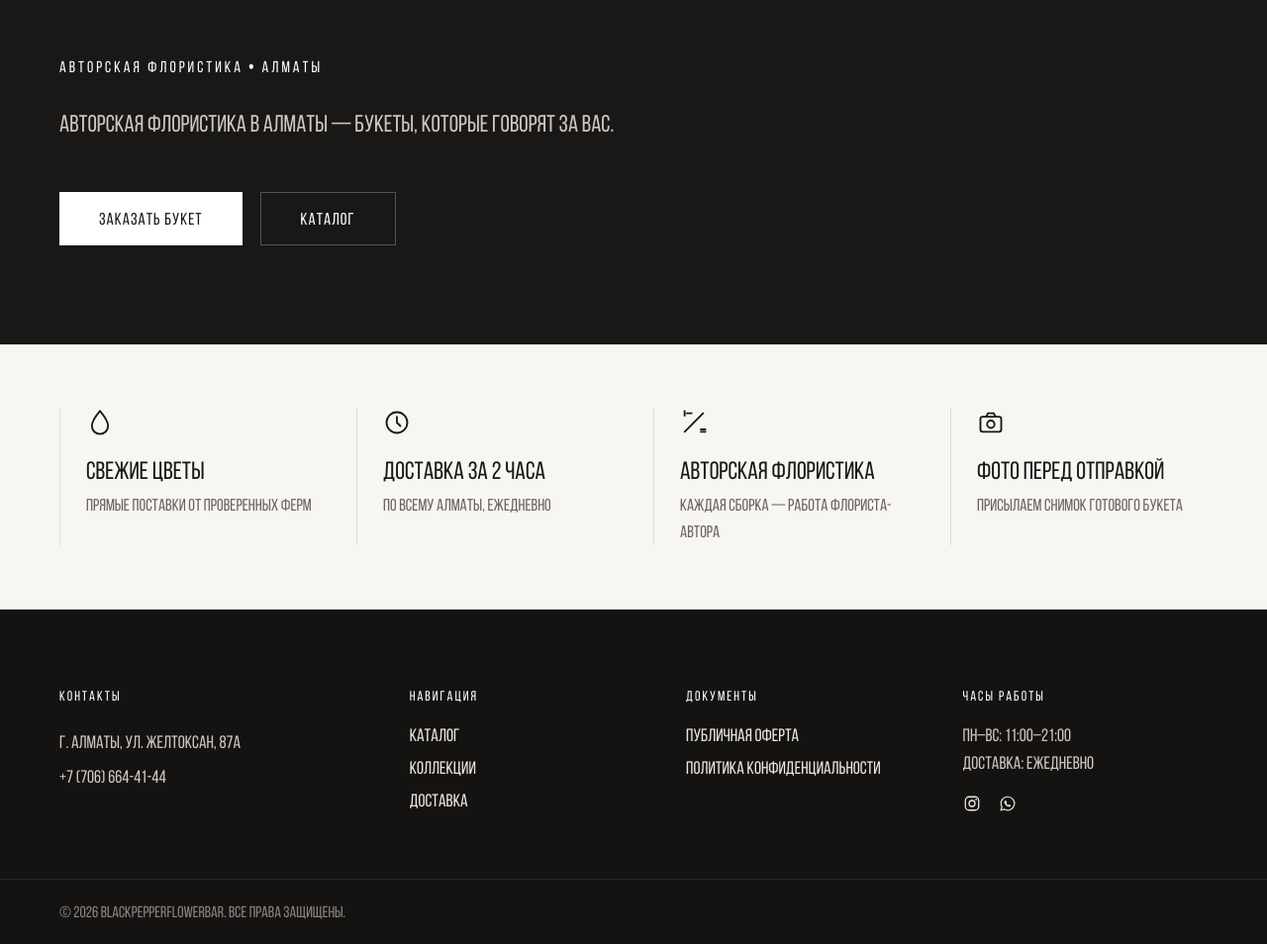
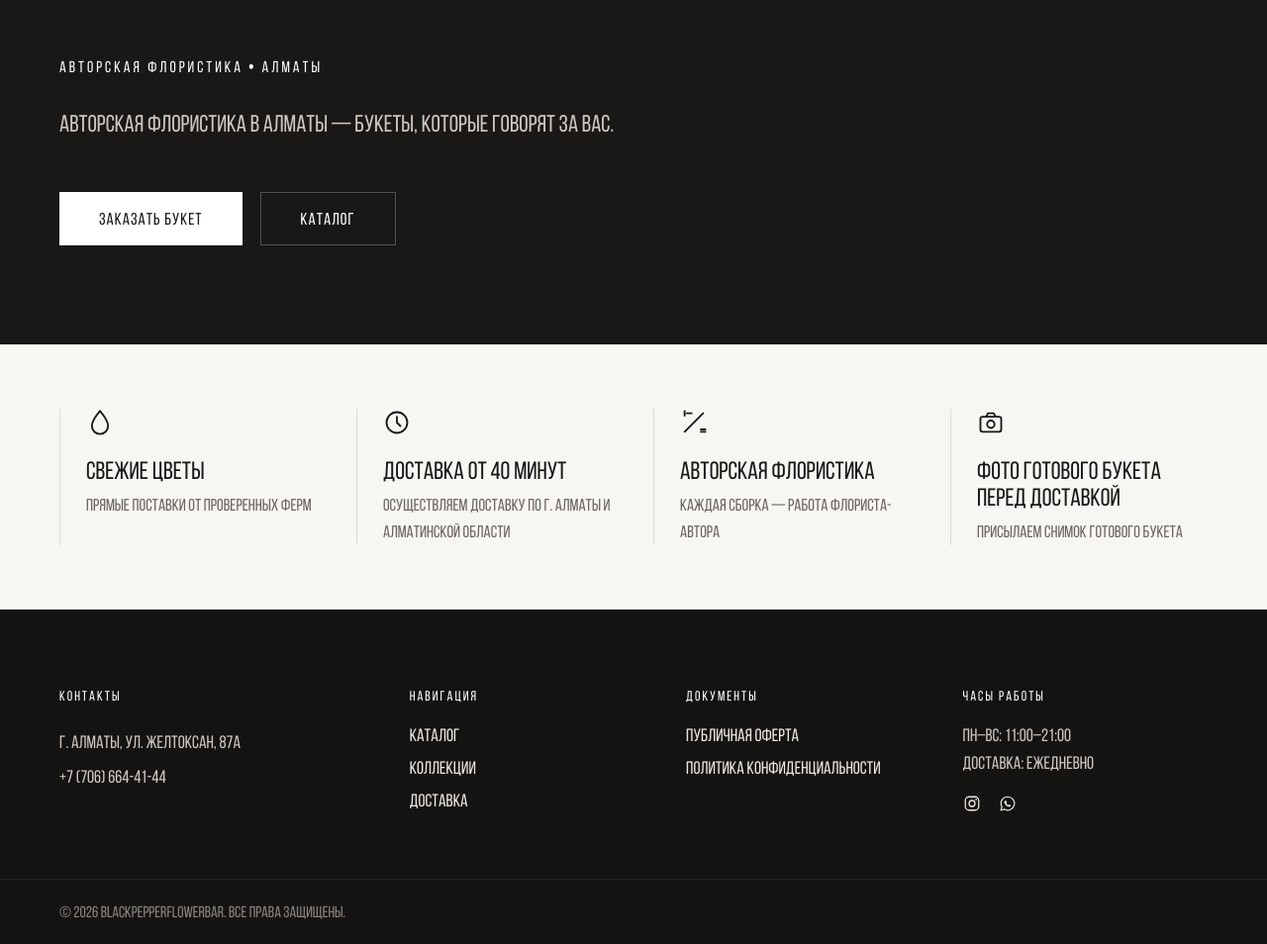
Before and after one commit to reebith546/blask_peeper, a Django app: page / in a window 1280 px wide. Shown: the part 115-1069 px from the top of the page at 99% size. Run offline with Django 5.2, Linux system fonts and the light colour scheme; data that the repository does not hold is empty.

Commit message:
Правки текста: сроки доставки и подпись фото букета
- «Доставка за 2 часа» -> «Доставка от 40 минут» (главная + «О нас»)
- «По всему Алматы, ежедневно» -> «Осуществляем доставку по г. Алматы
  и Алматинской области» (главная); на «О нас» подпись согласована
  с той же географией
- «Фото перед отправкой» -> «Фото готового букета перед доставкой»
  (главная, блок преимуществ)

Co-Authored-By: Claude Sonnet 5 <noreply@anthropic.com>

```diff
--- a/main/templates/main/about.html
+++ b/main/templates/main/about.html
@@ -25,8 +25,8 @@
       </div>
       <div class="advantage">
         <svg viewBox="0 0 24 24" fill="none"><circle cx="12" cy="12" r="9" stroke="currentColor" stroke-width="1.6"/><path d="M12 7v5l3 3" stroke="currentColor" stroke-width="1.6" stroke-linecap="round"/></svg>
-        <h3 class="advantage__title">Доставка за 2 часа</h3>
-        <p class="advantage__text">По всему Алматы, ежедневно, с фотографией готового букета.</p>
+        <h3 class="advantage__title">Доставка от 40 минут</h3>
+        <p class="advantage__text">По г. Алматы и Алматинской области, с фотографией готового букета.</p>
       </div>
       <div class="advantage">
         <svg viewBox="0 0 24 24" fill="none"><path d="M4 20 20 4M6 4h4M4 6V2M18 20h4M22 18h-4" stroke="currentColor" stroke-width="1.6" stroke-linecap="round" stroke-linejoin="round"/></svg>
--- a/main/templates/main/home.html
+++ b/main/templates/main/home.html
@@ -76,8 +76,8 @@
       </div>
       <div class="advantage">
         <svg viewBox="0 0 24 24" fill="none"><circle cx="12" cy="12" r="9" stroke="currentColor" stroke-width="1.6"/><path d="M12 7v5l3 3" stroke="currentColor" stroke-width="1.6" stroke-linecap="round"/></svg>
-        <h3 class="advantage__title">Доставка за 2 часа</h3>
-        <p class="advantage__text">По всему Алматы, ежедневно</p>
+        <h3 class="advantage__title">Доставка от 40 минут</h3>
+        <p class="advantage__text">Осуществляем доставку по г. Алматы и Алматинской области</p>
       </div>
       <div class="advantage">
         <svg viewBox="0 0 24 24" fill="none"><path d="M4 20 20 4M6 4h4M4 6V2M18 20h4M22 18h-4" stroke="currentColor" stroke-width="1.6" stroke-linecap="round" stroke-linejoin="round"/></svg>
@@ -86,7 +86,7 @@
       </div>
       <div class="advantage">
         <svg viewBox="0 0 24 24" fill="none"><rect x="3" y="7" width="18" height="13" rx="2" stroke="currentColor" stroke-width="1.6"/><path d="M8 7 9.5 4h5L16 7" stroke="currentColor" stroke-width="1.6" stroke-linejoin="round"/><circle cx="12" cy="13.5" r="3.2" stroke="currentColor" stroke-width="1.6"/></svg>
-        <h3 class="advantage__title">Фото перед отправкой</h3>
+        <h3 class="advantage__title">Фото готового букета перед доставкой</h3>
         <p class="advantage__text">Присылаем снимок готового букета</p>
       </div>
     </div>
```
